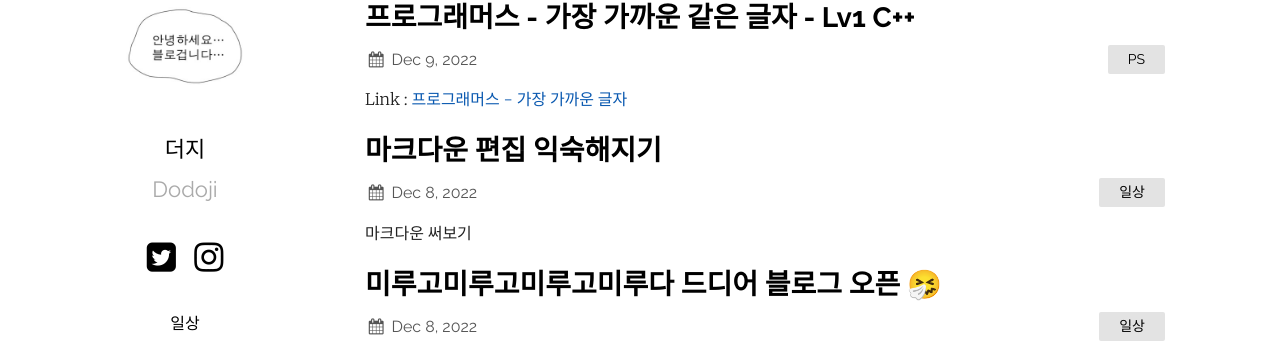
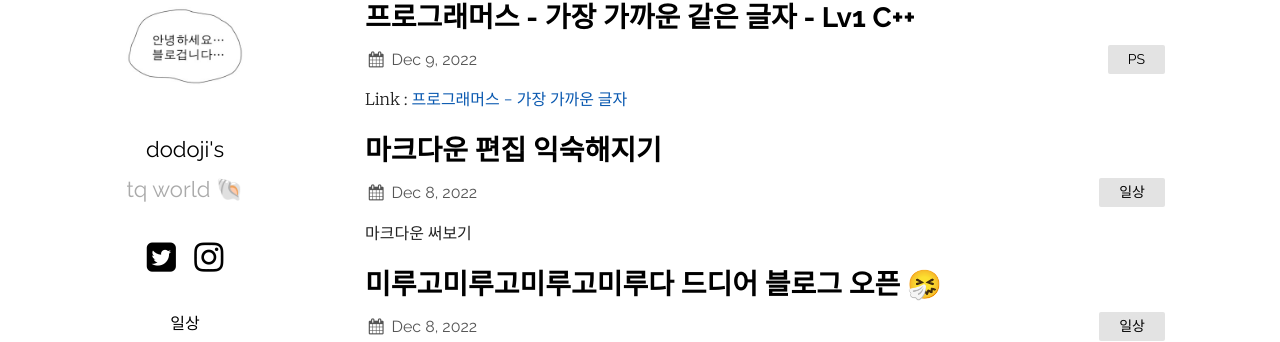
Before and after one commit to thiroong/thiroong.github.io, a Jekyll site: the page built from index.md, in a window 1280 px wide. Shown: the part 106-448 px from the top of the page. Built offline with Jekyll 4.4.1, drawn with Linux system fonts in a browser that asks for light colours.

Commit message:
20221209-3

```diff
--- a/_config.yml
+++ b/_config.yml
@@ -2,9 +2,7 @@ title: tqworld
 author: dodoji
 email: thiqooo@gmail.com
 description: > # this means to ignore newlines until "show_exerpts:"
-  Write an awesome description for your new site here. You can edit this
-  line in _config.yml. It will appear in your document head meta (for
-  Google search results) and in your feed.xml site description.
+  우하하하 빙글빙글 돌아가는 도도지의 세계...
 show_excerpts: true # set to true to show excerpts on the homepage
 
 # Minima date format
@@ -20,8 +18,9 @@ plainwhite:
     - title: PS
       url: "/PS"
 
-  name: 더지
-  tagline: Dodoji
+  name: dodoji's
+
+  tagline: tq world 🐚
   date_format: "%b %-d, %Y"
   sitemap: true # set to true to generate sitemap.xml content
   search: true # set to true to enable searchbar
```
